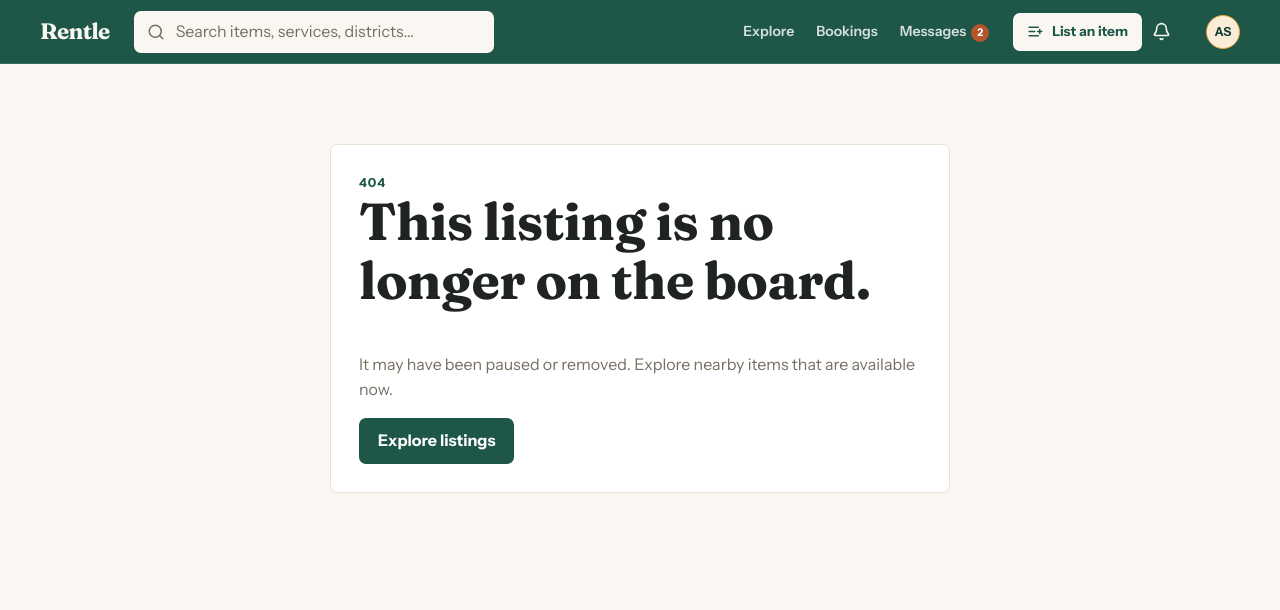
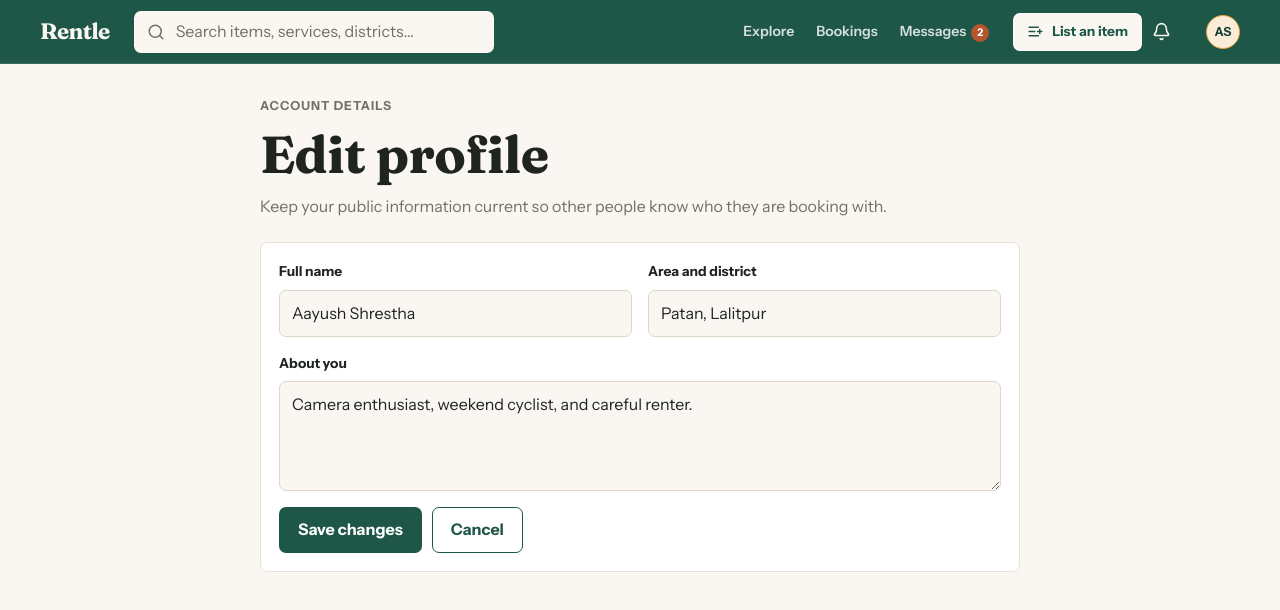
Before and after one commit to mesubash/rentle-frontend, a Next.js app: page /profile/edit in a window 1280 px wide. Before the commit this address had no page. Shown: the top 610 px of the page. Built offline with nearby package versions, Linux system fonts and the light colour scheme.

Commit message:
feat: add public and personal profiles

```diff
--- /dev/null
+++ b/src/app/profile/[username]/page.tsx
@@ -0,0 +1,2 @@
+import { ProfileView } from "@/components/profile-view";
+export default function PublicProfilePage() { return <ProfileView />; }
--- /dev/null
+++ b/src/app/profile/edit/page.tsx
@@ -0,0 +1,2 @@
+import { ProfileEditForm } from "@/components/profile-edit-form";
+export default function EditProfilePage() { return <main className="page"><div className="container narrow-page"><header className="page-header"><p className="eyebrow">Account details</p><h1>Edit profile</h1><p>Keep your public information current so other people know who they are booking with.</p></header><ProfileEditForm /></div></main>; }
--- /dev/null
+++ b/src/app/profile/page.tsx
@@ -0,0 +1,4 @@
+import type { Metadata } from "next";
+import { ProfileView } from "@/components/profile-view";
+export const metadata: Metadata = { title: "My profile" };
+export default function MyProfilePage() { return <ProfileView own />; }
--- /dev/null
+++ b/src/components/profile-edit-form.tsx
@@ -0,0 +1,14 @@
+"use client";
+
+import { FormEvent, useState } from "react";
+import { useRouter } from "next/navigation";
+import Link from "next/link";
+import { CheckCircle2 } from "lucide-react";
+
+export function ProfileEditForm() {
+  const router = useRouter();
+  const [saving, setSaving] = useState(false);
+  const [saved, setSaved] = useState(false);
+  function submit(event: FormEvent) { event.preventDefault(); setSaving(true); window.setTimeout(() => { setSaving(false); setSaved(true); window.setTimeout(() => router.push("/profile"), 700); }, 550); }
+  return <form className="card card-pad form-grid" onSubmit={submit}><div className="form-grid form-grid--two"><div className="field"><label htmlFor="edit-name">Full name</label><input id="edit-name" name="name" defaultValue="Aayush Shrestha" required /></div><div className="field"><label htmlFor="edit-city">Area and district</label><input id="edit-city" name="location" defaultValue="Patan, Lalitpur" required /></div></div><div className="field"><label htmlFor="edit-bio">About you</label><textarea id="edit-bio" name="bio" defaultValue="Camera enthusiast, weekend cyclist, and careful renter." required /></div><div className="button-row"><button className="button" type="submit" disabled={saving || saved}>{saving ? "Saving…" : saved ? <><CheckCircle2 size={17} /> Saved</> : "Save changes"}</button><Link className="button button--secondary" href="/profile">Cancel</Link></div>{saved && <div className="inline-success"><CheckCircle2 size={18} /><span>Your public profile was updated. Returning to your profile…</span></div>}</form>;
+}
```
Also changed, not shown: src/components/profile-view.tsx (added, +16 -0 lines).
